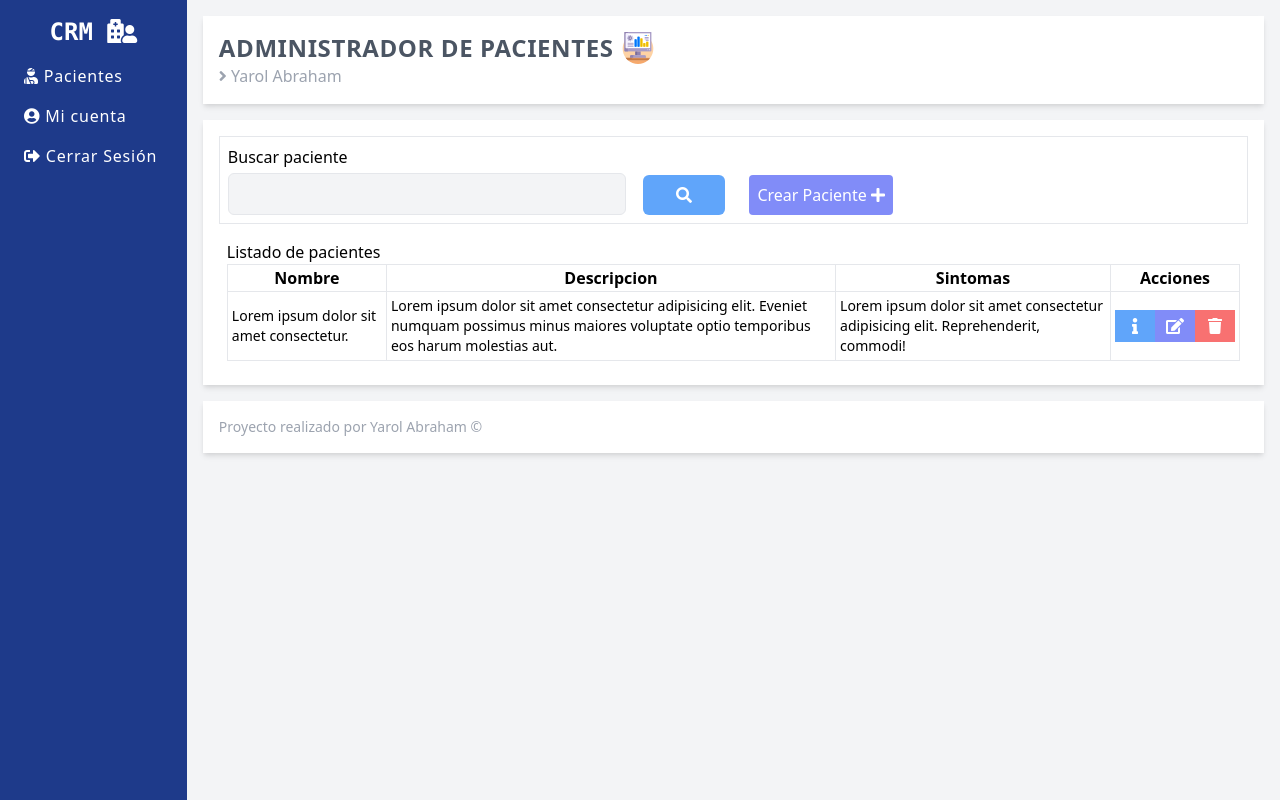
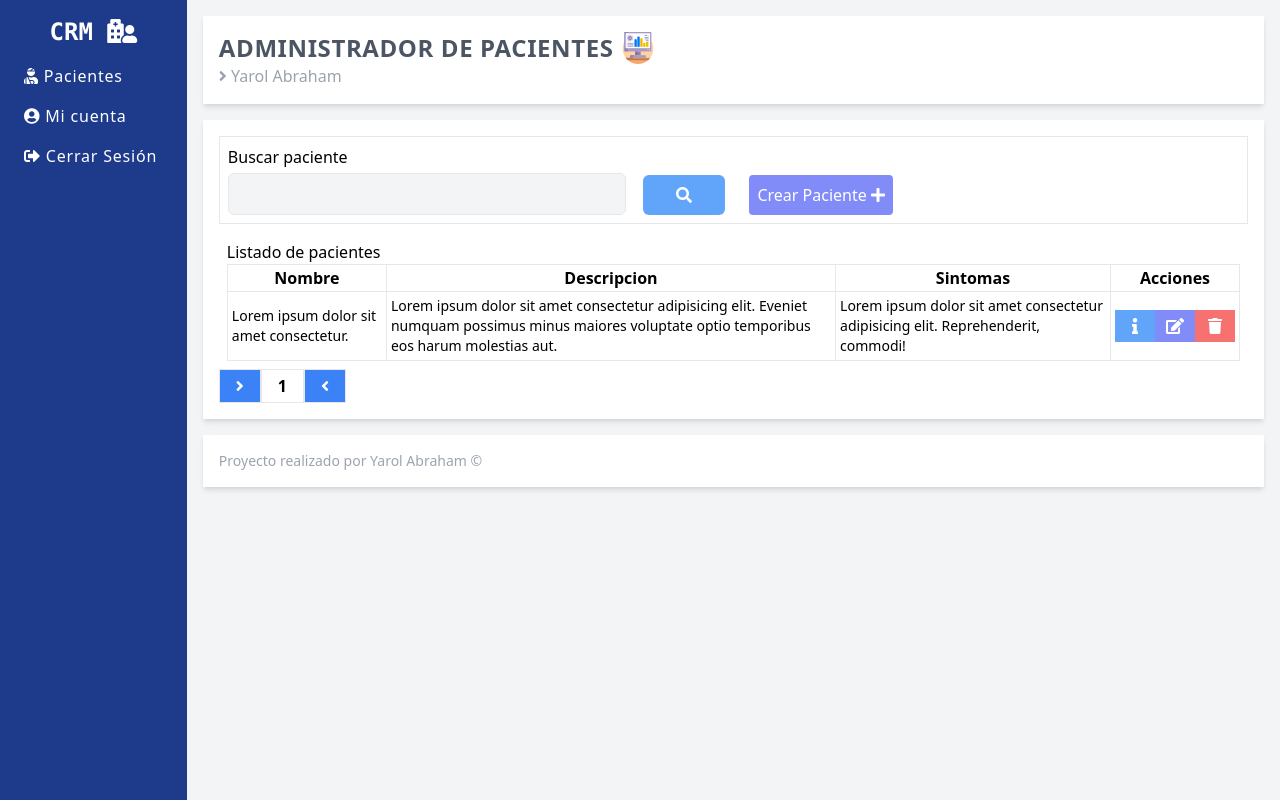
Before and after one commit to Yarol-Abraham/Administrador-de-pacientes_frontend, a React (Vite) app: page /pacientes in a window 1280 px wide. Built offline with nearby package versions, Linux system fonts and the light colour scheme.

Commit message:
added pagination

```diff
--- a/src/pages/patients/PaginationPatient.jsx
+++ b/src/pages/patients/PaginationPatient.jsx
@@ -0,0 +1,25 @@
+
+function PaginationPatient() {
+
+    return(
+        <>
+            <div>
+                <button
+                    type="button"
+                    className="border px-4 py-1 bg-blue-500 text-white"
+                ><i className="fas fa-angle-right"></i></button>
+                <button
+                    type="button"
+                    className="border px-4 py-1 bg-white text-black font-bold"
+                >1</button>
+                <button
+                    type="button"
+                    className="border px-4 py-1 bg-blue-500 text-white"
+                ><i className="fas fa-angle-left"></i></button>
+            </div>
+        </>
+    )
+
+}
+
+export default PaginationPatient;
--- a/src/pages/patients/Patients.jsx
+++ b/src/pages/patients/Patients.jsx
@@ -1,6 +1,7 @@
 import SearchPatient from "./SearchPatient";
 import OptionsPatient from './OptionsPatient';
 import ListPatients from './ListPatients';
+import PaginationPatient from "./PaginationPatient";
 
 function Patients() {
 
@@ -11,6 +12,7 @@ function Patients() {
         <OptionsPatient />
       </div>
       <ListPatients />
+      <PaginationPatient />
       </>
     )
 
```
